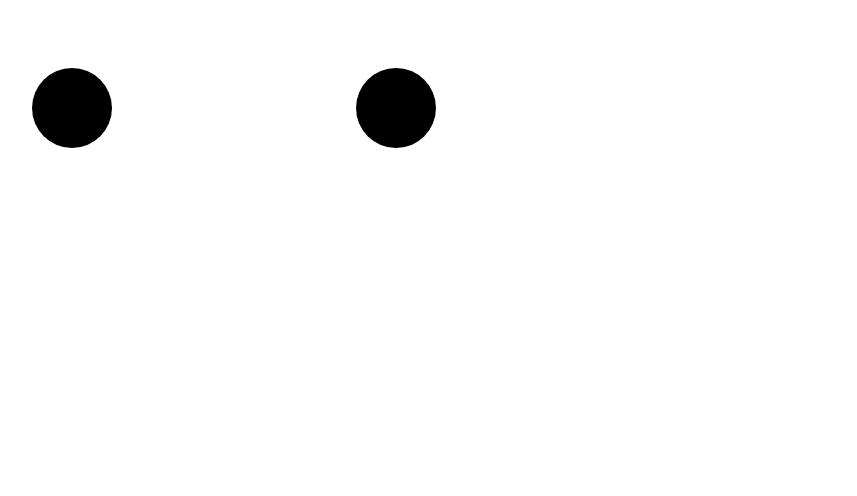
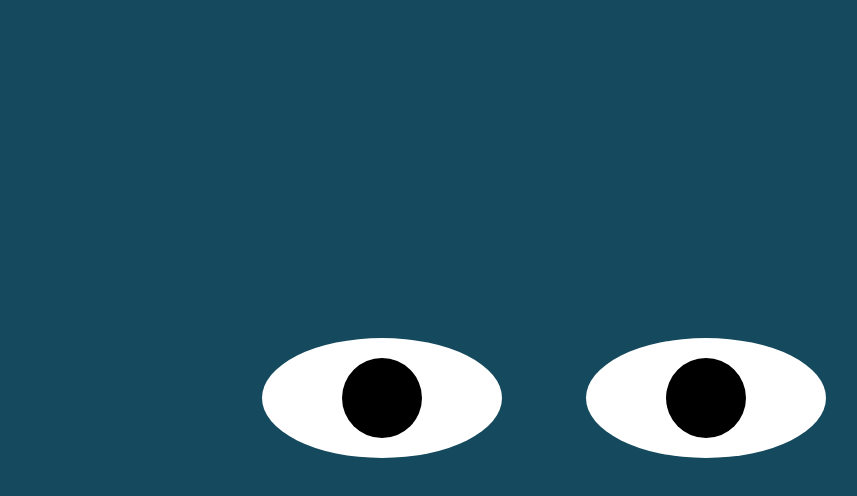
Before and after one commit to mattholung/mattholung.github.io, a plain HTML site: page eyesIndex.html in a window 1280 px wide. Shown: the whole page, without its empty margins (96-953 px from the left). Drawn offline with Linux system fonts and the light colour scheme.

Commit message:
Update eyesStyles.css

```diff
--- a/eyesStyles.css
+++ b/eyesStyles.css
@@ -1,3 +1,17 @@
+body {
+  margin: 0;
+  padding: 0;
+  background: #14495e;
+}
+
+.eyes {
+  position: absolute;
+  top: 50%;
+  transform: translateY(-50%);
+  width: 100%;
+  text-align: center;
+}
+
 .eye {
   width: 240px;
   height: 120px;
```
